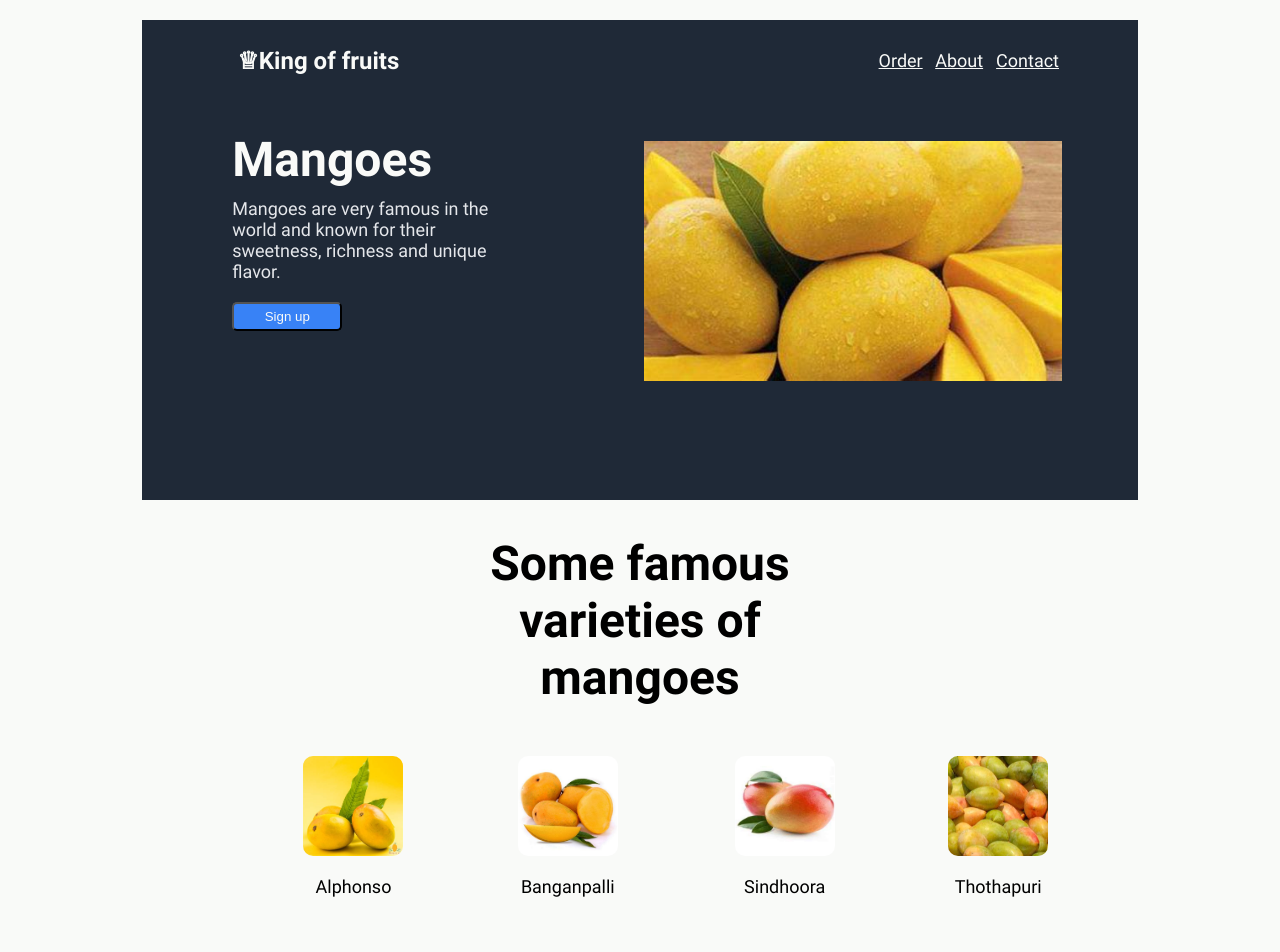
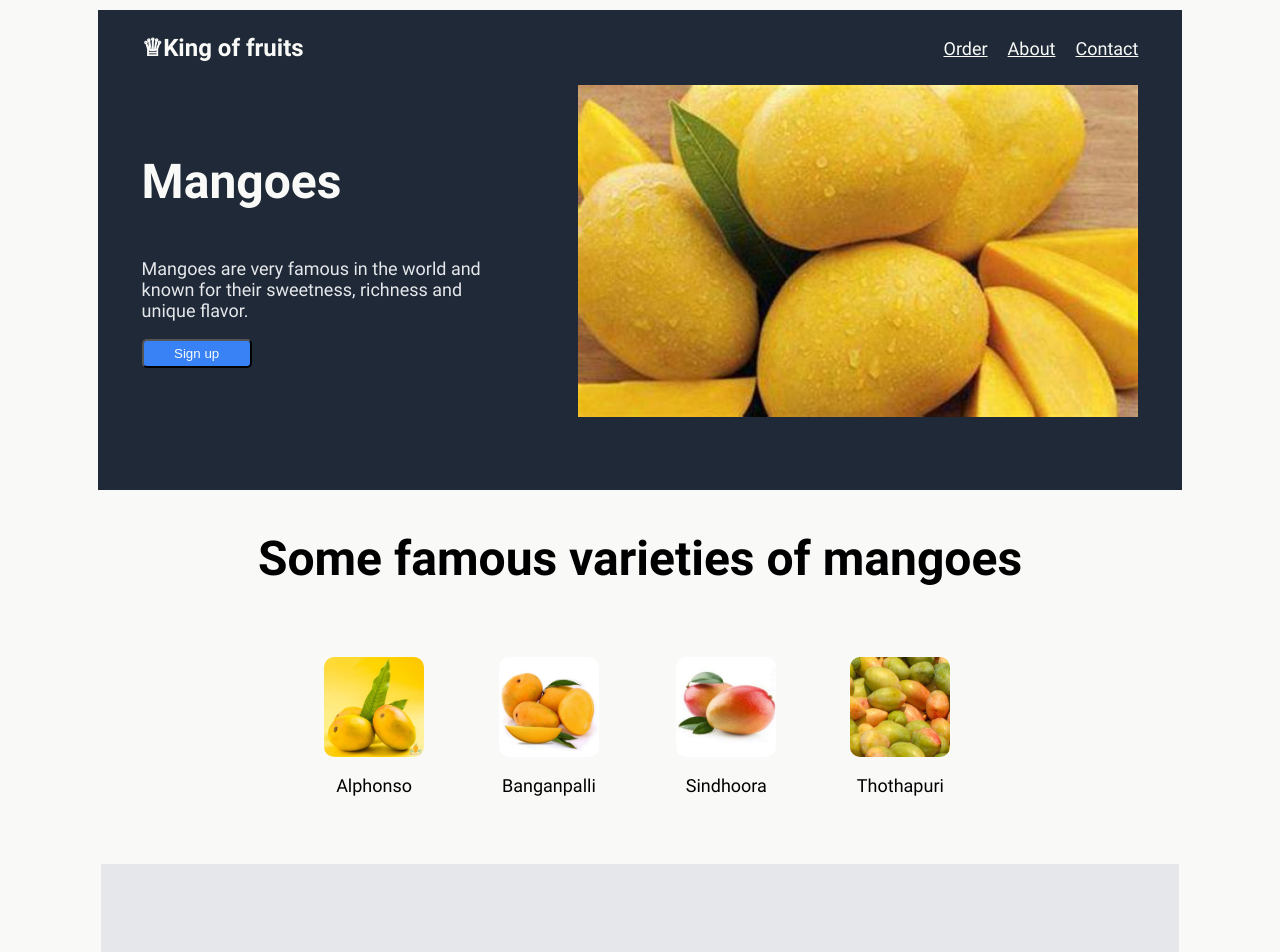
Before and after one commit to jyothigangula12/css-assignment, a plain HTML site: page index.html in a window 1280 px wide. Shown: the top 952 px of the page. Drawn offline with Linux system fonts and the light colour scheme.

Commit message:
first commit

```diff
--- a/css/style.css
+++ b/css/style.css
@@ -14,16 +14,17 @@
   font-weight: normal;
 }
 * {
-  margin: 10px 4%;
   padding: 0;
   box-sizing: border-box;
 }
 body {
+  margin: 10px 4%;
   background-color: #f9faf8;
 }
 header {
   top: 0;
   left: 0;
+  margin: 10px 4%;
   background-color: #1f2937;
   box-shadow: 0 5px 10px rgda(0, 0, 0, 0.1);
   height: 60vh;
@@ -32,11 +33,11 @@ header {
   font-size: 18px;
 }
 .navbar {
+  margin: 10px 4%;
   display: flex;
   align-items: center;
   justify-content: space-between;
   color: #f9faf8;
-  padding-left: 20px;
 }
 .navbar .logo {
   font-family: "bold", sans-serif;
@@ -46,6 +47,7 @@ header {
 ul {
   list-style: none;
   display: flex;
+  gap: 20px;
   justify-content: flex-end;
   align-items: center;
 }
@@ -54,7 +56,9 @@ ul {
   color: #f9faf8;
 }
 .header-content {
+  margin: 10px 4%;
   display: flex;
+  align-items: center;
   justify-content: space-between;
   height: 35vh;
 }
@@ -81,7 +85,7 @@ ul {
   width: 100%;
 }
 section {
-  width: 50%;
+  width: 70%;
   margin: 35px auto;
 }
 .main-title {
@@ -92,9 +96,8 @@ section {
 }
 .row {
   display: flex;
-  justify-content: space-between;
-  align-items: center;
-  margin-left: -140px;
+  gap: 10px;
+  justify-content: center;
   font-family: "normal", sans-serif;
   font-weight: normal;
   font-size: 18px;
--- a/index.html
+++ b/index.html
@@ -19,14 +19,14 @@
       </nav>
       <!--Navbar content-->
       <div class="header-content">
-        <span>
+        <div>
           <p class="header-main-text">Mangoes</p>
           <p class="header-sec-text">
             Mangoes are very famous in the world and known for their sweetness,
             richness and unique flavor.
           </p>
           <button class="header-button">Sign up</button>
-        </span>
+        </div>
         <img src="./images/first.jpg" alt="Mangoes" class="img" />
       </div>
     </header>
```
